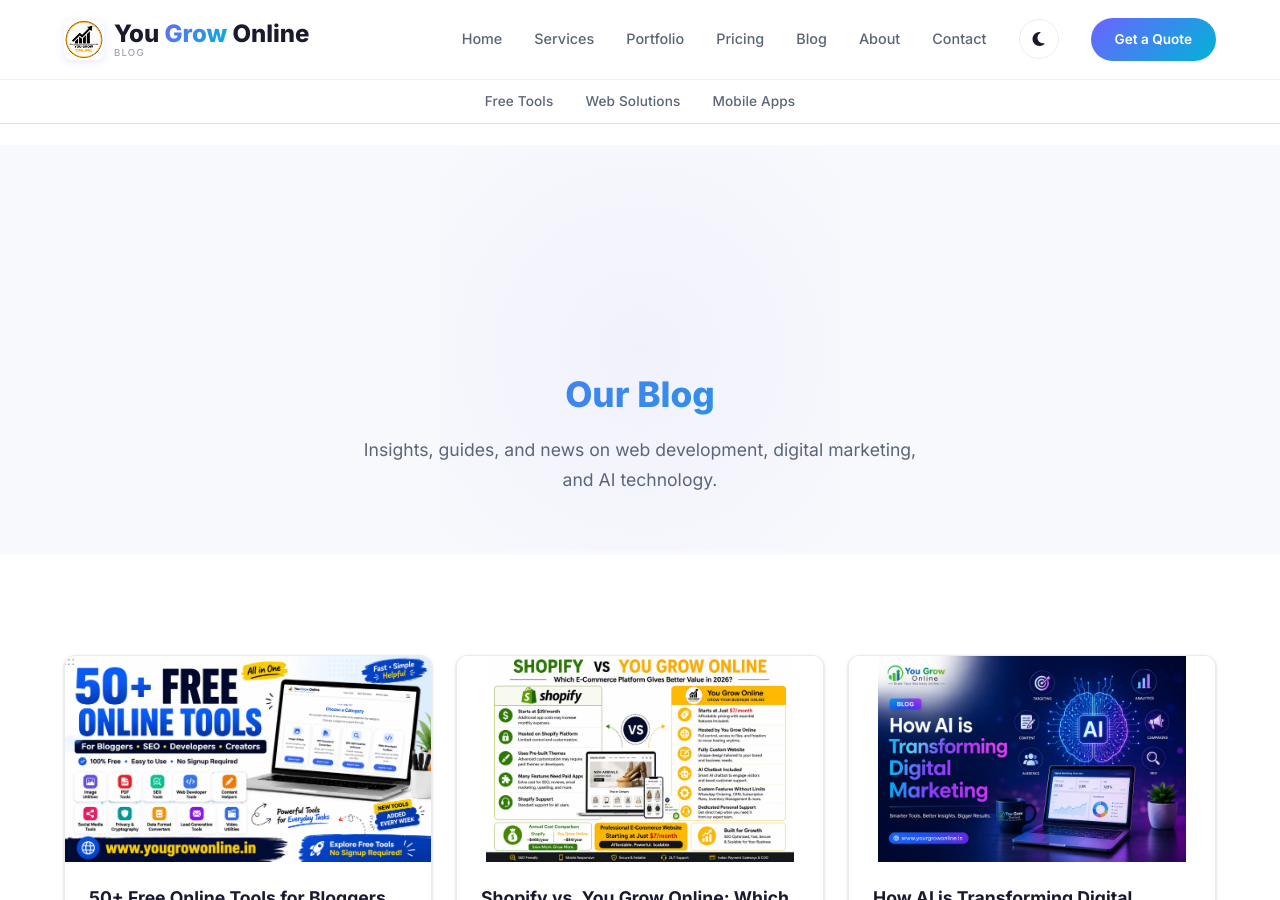
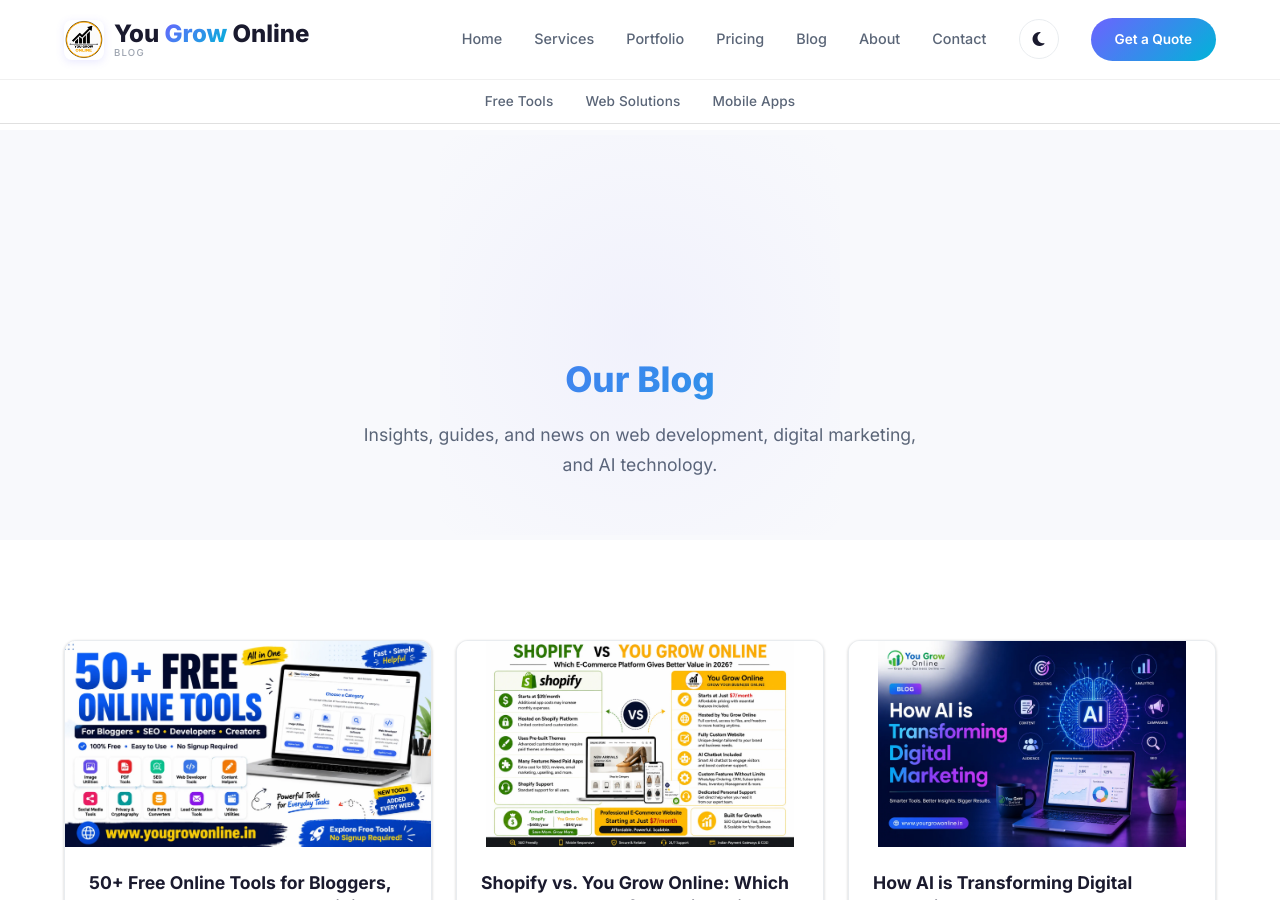
Before and after one commit to dileepkr1996c-arch/blog.yougrowonline, a Jekyll site: the page built from index.html, in a window 1280 px wide and 900 px high. Built offline with Jekyll 4.4.1, drawn with Linux system fonts in a browser that asks for light colours.

Commit message:
Update default.html

```diff
--- a/_layouts/default.html
+++ b/_layouts/default.html
@@ -26,10 +26,10 @@
   {% seo %}
 </head>
 <body>
-  <!-- /23002577677/YGO_Home_Header -->
-<div id='div-gpt-ad-1784236817468-0' style='min-width: 320px; min-height: 50px; max-width: 100%; margin: 15px auto; text-align: center; overflow: hidden;'>
+<!-- /23002577677/YGO_Home_Header -->
+<div id='div-gpt-ad-1784238776807-0' style='min-width: 320px; min-height: 50px;'>
   <script>
-    googletag.cmd.push(function() { googletag.display('div-gpt-ad-1784236817468-0'); });
+    googletag.cmd.push(function() { googletag.display('div-gpt-ad-1784238776807-0'); });
   </script>
 </div>
 
```
